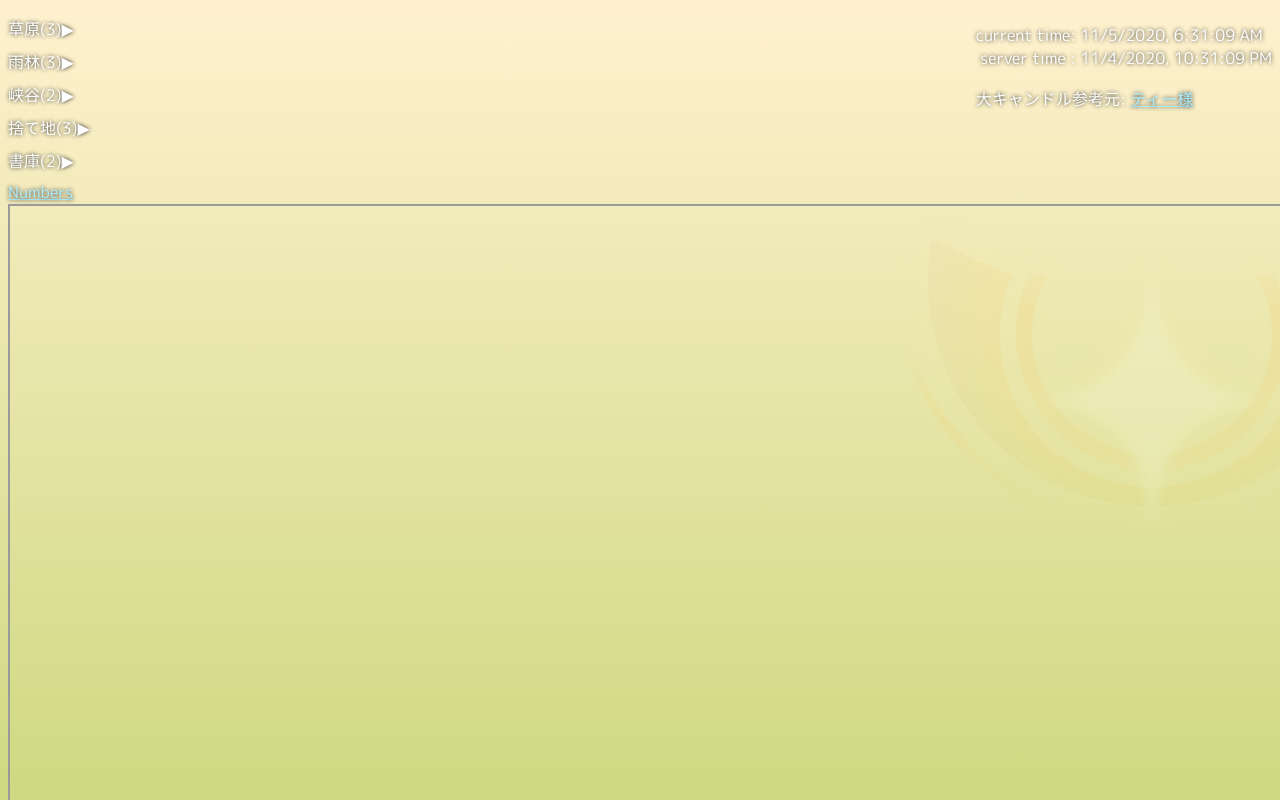
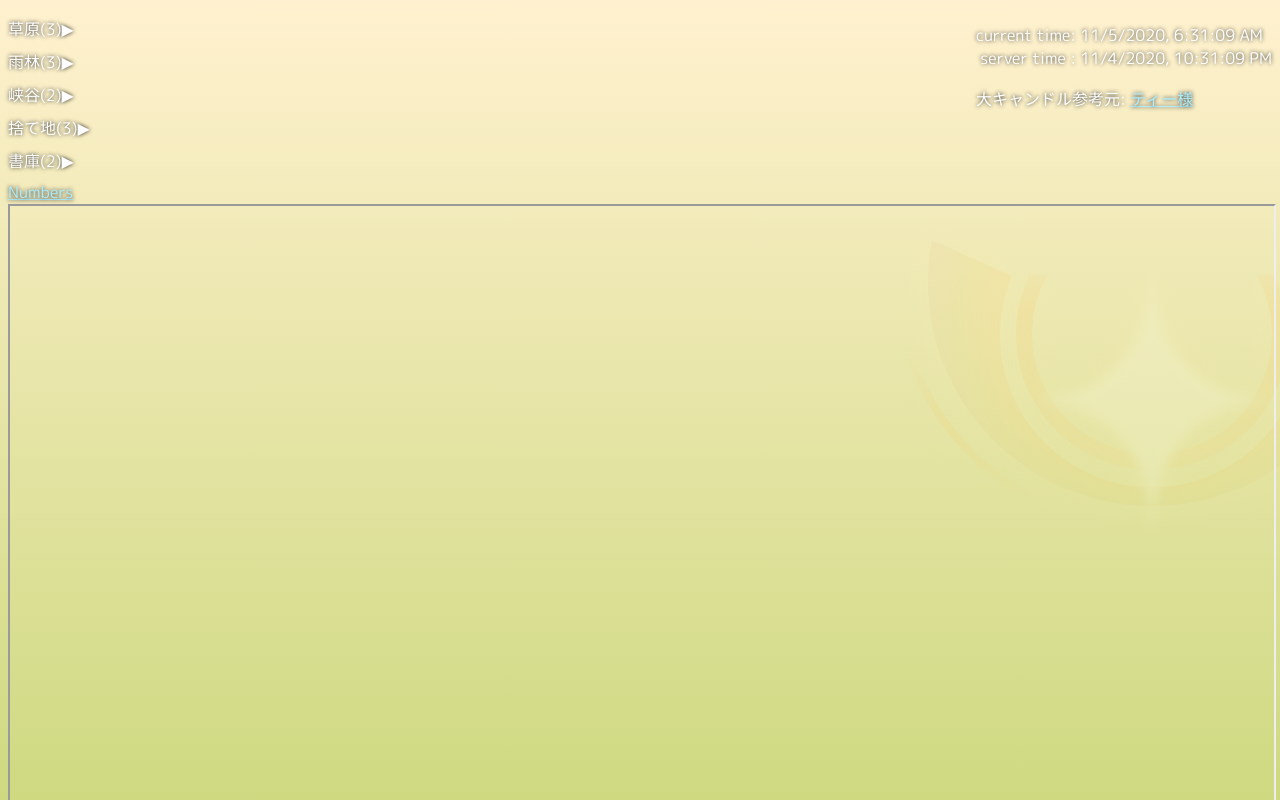
Before and after one commit to McbeEringi/sky, a plain HTML site: page info.html in a window 1280 px wide. Shown: the top 800 px of the page. Drawn offline with Linux system fonts and the light colour scheme.

Commit message:
Update info.html

```diff
--- a/info.html
+++ b/info.html
@@ -45,7 +45,7 @@
 			</div>
 		</div>
 		<a href="https://www.icloud.com/numbers/0vl3524wq4iyG-V6Se7aEI6BA#treasure_candle">Numbers</a><br>
-		<iframe href="https://www.icloud.com/numbers/0vl3524wq4iyG-V6Se7aEI6BA#treasure_candle?embed=true" style="width:100vw;height:100vh;">treasure_candle_his</iframe>
+		<iframe href="https://www.icloud.com/numbers/0vl3524wq4iyG-V6Se7aEI6BA#treasure_candle?embed=true" style="width:100%;height:100vh;">treasure_candle_his</iframe>
 		<!--
 		ここから先の内容については保証し兼ねます
 		<hr>
```
